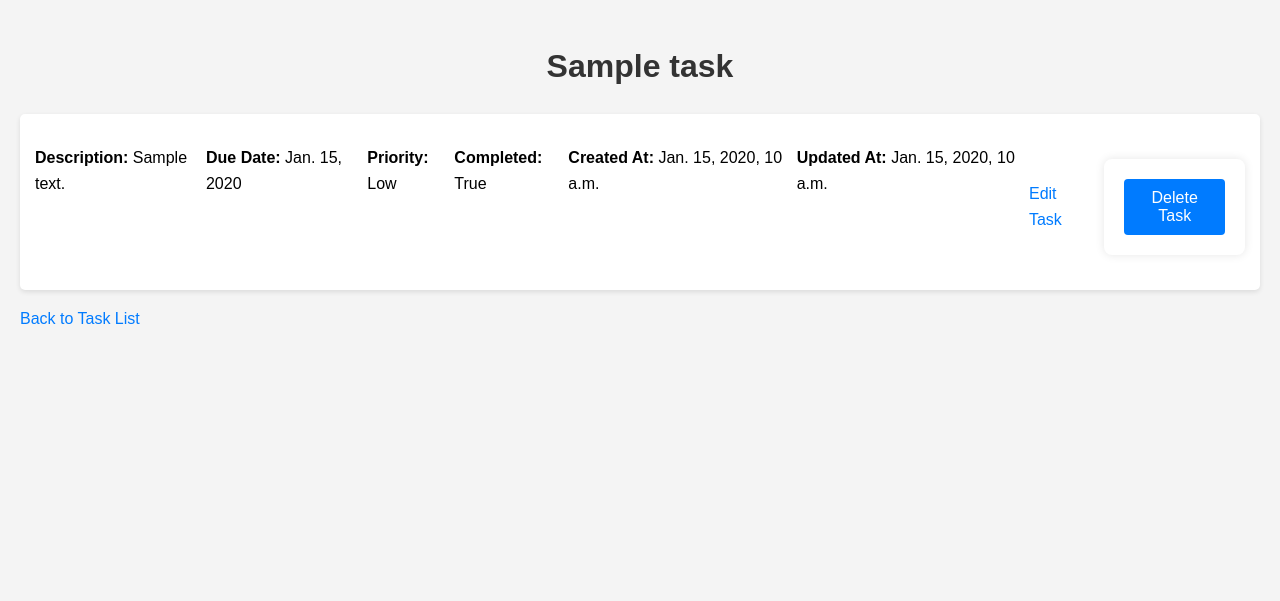
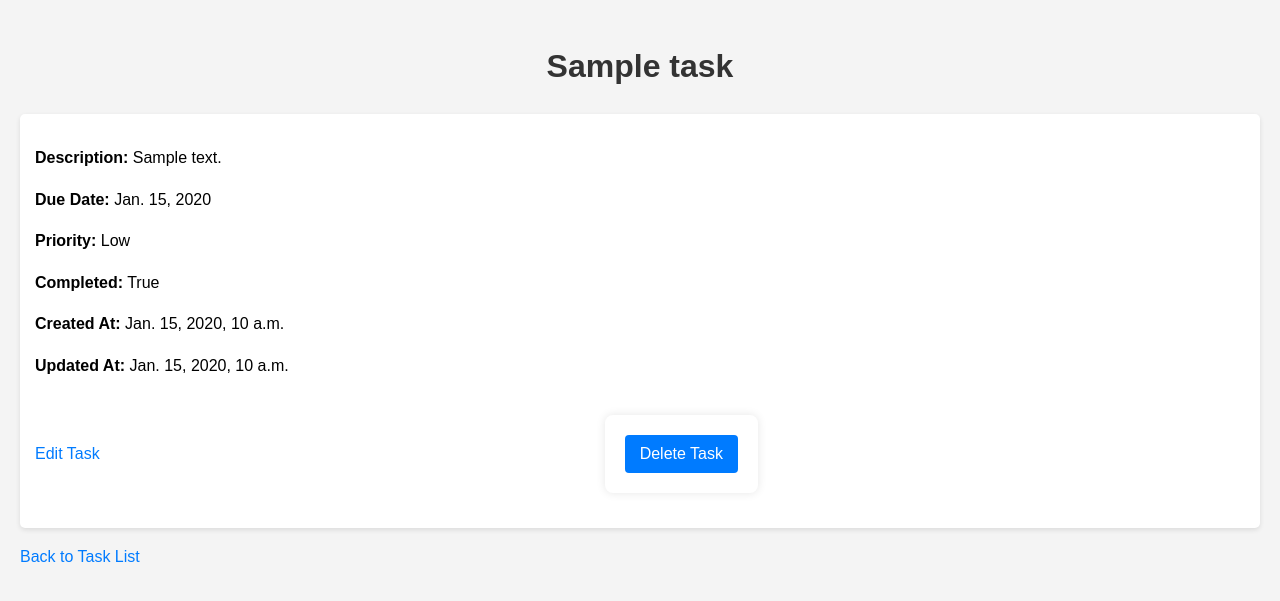
Before and after one commit to NickGV/Django-projects, a Django app: page /1/ in a window 1280 px wide. Shown: the top 601 px of the page. Run offline with Django 5.2, Linux system fonts and the light colour scheme; tables that the repository leaves empty hold one stand-in row (values such as "Sample post").

Commit message:
style: fix flex in task_detail

```diff
--- a/todo_project/static/css/styles.css
+++ b/todo_project/static/css/styles.css
@@ -30,6 +30,10 @@ li {
   display: flex;
   align-items: center;
   gap: 0.5rem;
+}
+
+.task-details{
+  display: block;
 }
 
 a {
--- a/todo_project/tasks/templates/tasks/task_detail.html
+++ b/todo_project/tasks/templates/tasks/task_detail.html
@@ -10,7 +10,7 @@
 <body>
     <h1>{{ task.title }}</h1>
     <ul>
-        <li>
+        <li class="task-details">
             <p><strong>Description:</strong> {{ task.description }}</p>
             <p><strong>Due Date:</strong> {{ task.due_date }}</p>
             <p><strong>Priority:</strong> {{ task.get_priority_display }}</p>
```
